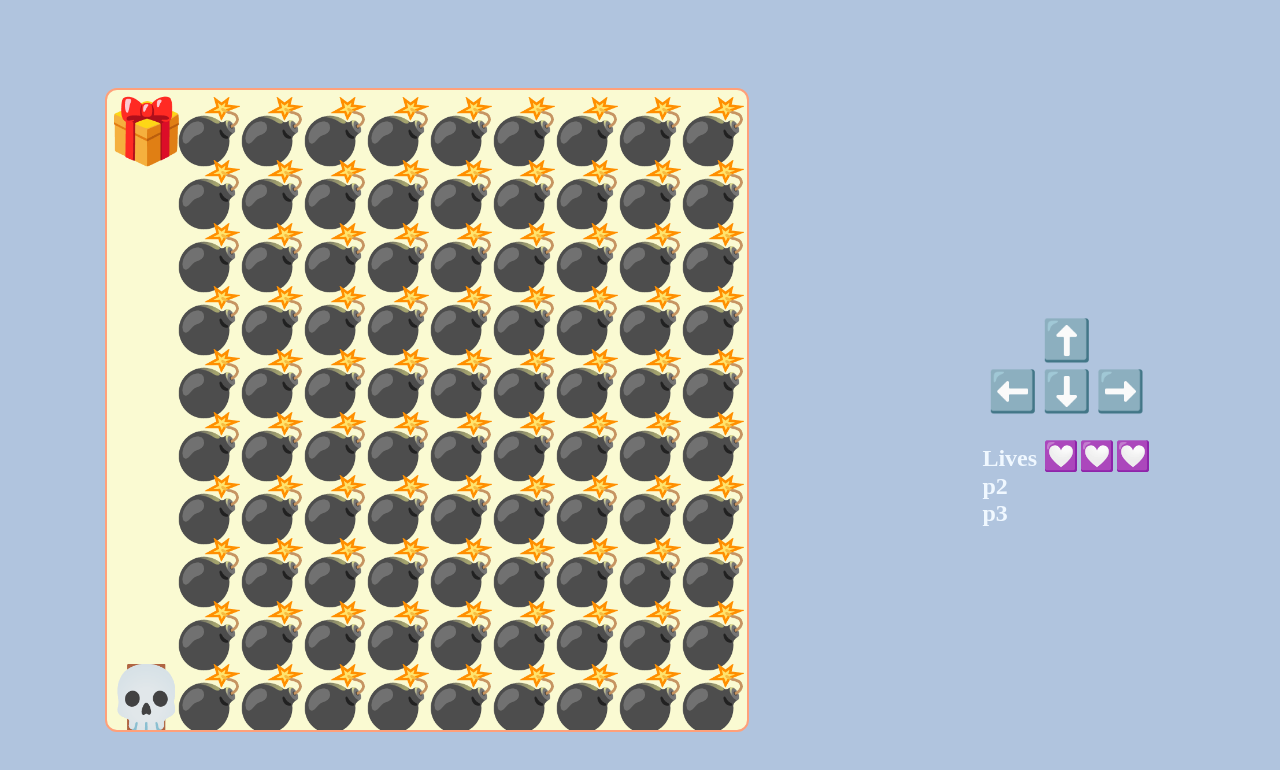
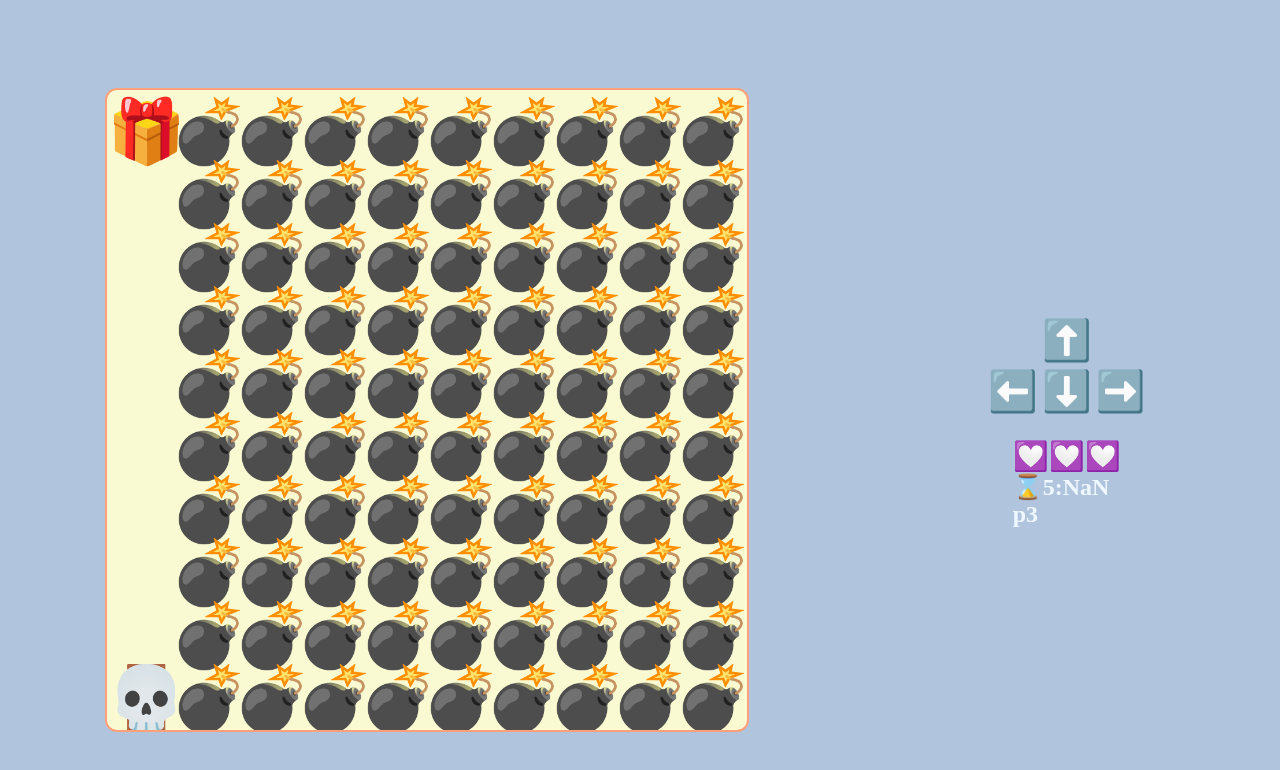
Before and after one commit to EduardoGarciaEnriquez/taller_practico_js, a plain HTML site: page index.html in a window 1280 px wide. Drawn offline with Linux system fonts and the light colour scheme.

Commit message:
feat: timer.

```diff
--- a/index.html
+++ b/index.html
@@ -20,8 +20,8 @@
       </div>
 
       <div class="info">
-        <p>Lives <span id="lives"></span></p>
-        <p>p2</p>
+        <p><span id="lives"></span></p>
+        <p>⌛<span id="time"></span></p>
         <p>p3</p>
       </div>
     </section>
--- a/main.js
+++ b/main.js
@@ -4,6 +4,7 @@ const down = document.querySelector("#down");
 const left = document.querySelector("#left");
 const right = document.querySelector("#right");
 const userLives = document.querySelector("#lives");
+const userTime = document.querySelector("#time");
 
 const game = canvas.getContext("2d");
 let level = 0;
@@ -21,6 +22,9 @@ const exitPosition = {
 let bombs = [];
 let collisions = [];
 let totalBombs = undefined;
+let timeStart = undefined;
+let timeInterval;
+
 
 window.addEventListener("load", resizeCanvas);
 window.addEventListener("resize", resizeCanvas);
@@ -35,16 +39,20 @@ down?.addEventListener("click", () => move("ArrowDown"));
 function onWin() {
   if (
     playerPosition.x === exitPosition.x &&
-    playerPosition.y === exitPosition.y &&
-    level < maps.length - 1
+    playerPosition.y === exitPosition.y
   ) {
-    level++;
     lives = 3;
     bombs = [];
     collisions = [];
     totalBombs = undefined;
     exitPosition.x = undefined;
     exitPosition.y = undefined;
+    if(level < maps.length -1){
+      level ++
+    }
+    else if(level === maps.length - 1){
+      clearInterval(timeInterval);
+    }
   }
 }
 
@@ -63,9 +71,17 @@ function onCollision() {
         bombs = [];
         totalBombs = undefined;
         collisions = [];
+        timeStart = undefined;
       }
     }
   });
+}
+
+function printTime() {
+  let msec = parseInt(((Date.now() - timeStart)/1000).toString().split('.')[1])
+  let sec = parseInt(((Date.now() - timeStart)/1000).toString().split('.')[0])
+
+  userTime.innerHTML = `${sec}:${msec}`;
 }
 
 function move(direction) {
@@ -119,6 +135,11 @@ function paintCanvas() {
   game.font = elementSize + "px Verdana";
 
   displayLives();
+  if (!timeStart) {
+    timeStart = Date.now();
+    timeInterval = setInterval(printTime, 100);
+  }
+
   for (let row = 1; row <= 10; row++) {
     for (let col = 0; col < 10; col++) {
       game.fillText(
@@ -154,9 +175,11 @@ function paintCanvas() {
       }
     }
   }
+
   if (!totalBombs) {
     totalBombs = bombs.length;
   }
+
   paintPlayer();
 }
 
```
